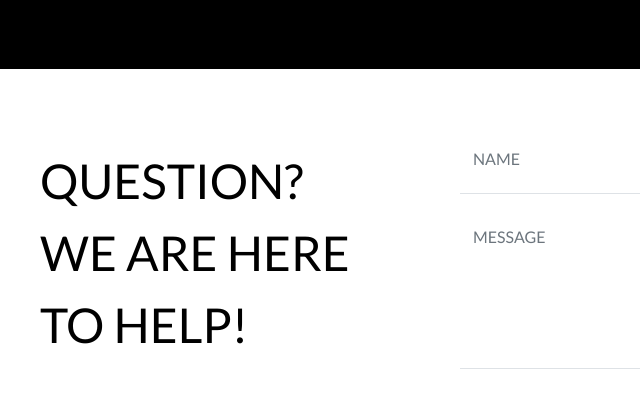
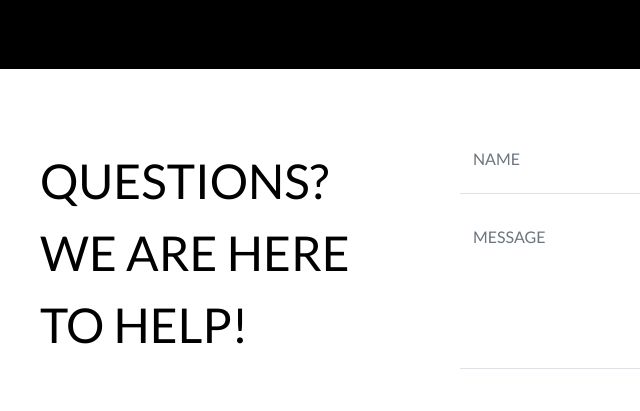
Before and after one commit to OliviaFB/dept-case, a plain HTML site: page index.html in a window 1280 px wide. Shown: the part 6389-6800 px from the top of the page, 0-640 px from the left. Drawn offline with nearby package versions, Linux system fonts and the light colour scheme.

Commit message:
corrected hardcoded word

```diff
--- a/index.html
+++ b/index.html
@@ -241,7 +241,7 @@
         <div class="columns">
           <div class="form-columns">
           <form action="#" class="contact-form">
-            <p class="description">QUESTION? WE ARE HERE TO HELP!</p>
+            <p class="description">QUESTIONS? WE ARE HERE TO HELP!</p>
           </div>
           <div>
             <div class="required-fields-column">
```
